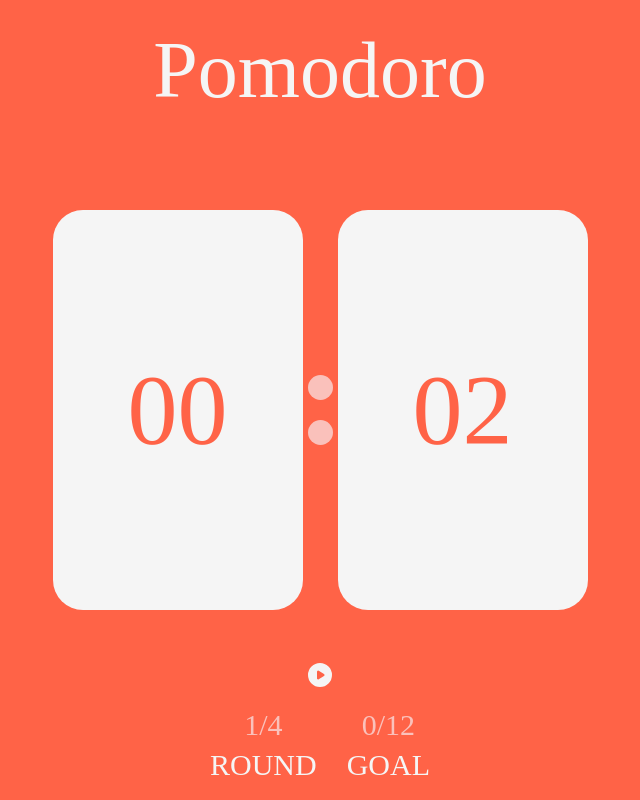
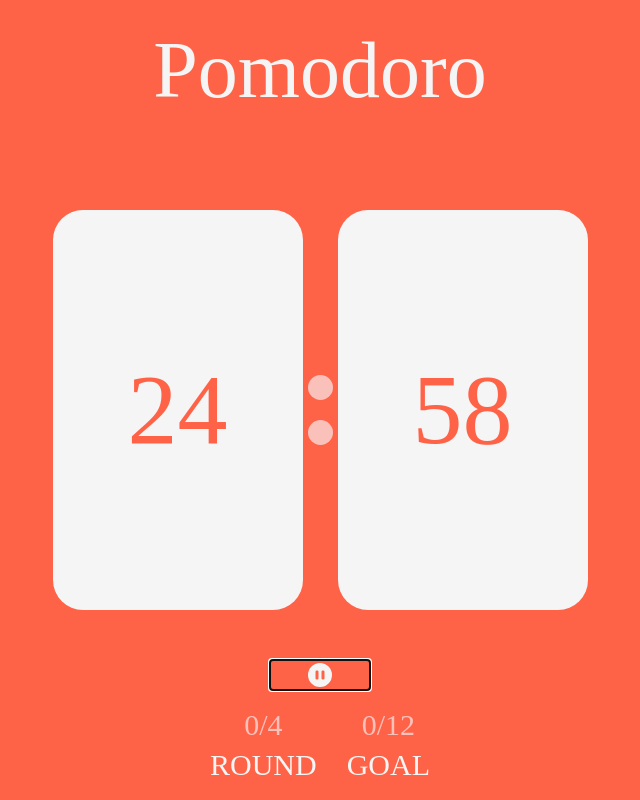
Before and after one commit to JaeHyunLee123/react-challenge-, a React (Create React App) app: page / in a window 1280 px wide. Both pictures are taken after a click on the icon 640 px from the left and 675 px from the top of the page. Shown: the whole page, without its empty margins (320-960 px from the left). Built offline with nearby package versions, Linux system fonts and the light colour scheme.

Commit message:
feat: add button animaition todo: remove fucking border when button has been clicked

```diff
--- a/src/Pomodoro.tsx
+++ b/src/Pomodoro.tsx
@@ -1,10 +1,16 @@
 import { useState, useEffect } from "react";
 import { useRecoilState } from "recoil";
 import { DEFAULT_TIME, timeAtom } from "./atoms";
+import { motion, useMotionValue, useMotionValueEvent } from "framer-motion";
 import styled from "styled-components";
 
 const TOTAL_ROUND = 4;
 const TOTAL_GOAL = 12;
+
+const PLAY_SVG_PATH_D =
+  "M2 10a8 8 0 1116 0 8 8 0 01-16 0zm6.39-2.908a.75.75 0 01.766.027l3.5 2.25a.75.75 0 010 1.262l-3.5 2.25A.75.75 0 018 12.25v-4.5a.75.75 0 01.39-.658z";
+const PAUSED_SVG_PATH_D =
+  "M2 10a8 8 0 1116 0 8 8 0 01-16 0zm5-2.25A.75.75 0 017.75 7h.5a.75.75 0 01.75.75v4.5a.75.75 0 01-.75.75h-.5a.75.75 0 01-.75-.75v-4.5zm4 0a.75.75 0 01.75-.75h.5a.75.75 0 01.75.75v4.5a.75.75 0 01-.75.75h-.5a.75.75 0 01-.75-.75v-4.5z";
 
 const FlexColumnWrapper = styled.div`
   display: flex;
@@ -13,7 +19,7 @@ const FlexColumnWrapper = styled.div`
   align-items: center;
 `;
 
-const FlexRowWrapper = styled.div`
+const FlexRowWrapper = styled(motion.div)`
   display: flex;
   flex-direction: row;
   justify-content: center;
@@ -74,9 +80,10 @@ const RoundAndGoal = styled(FlexColumnWrapper)`
   }
 `;
 
-const Svg = styled.svg`
+const Svg = styled(motion.svg)`
   width: 100px;
   height: 100px;
+  border: 0px;
 `;
 
 export default function Pomodoro() {
@@ -85,6 +92,9 @@ export default function Pomodoro() {
   const [round, setRound] = useState(0);
   const [goal, setGoal] = useState(0);
   const [time, setTime] = useRecoilState(timeAtom);
+
+  const getMinutes = (time: number) => Math.floor(time / 60);
+  const getSeconds = (time: number) => time % 60;
 
   const toggleTimer = () => {
     if (isPaused) {
@@ -126,9 +136,6 @@ export default function Pomodoro() {
     }
   }, [goal]);
 
-  const getMinutes = (time: number) => Math.floor(time / 60);
-  const getSeconds = (time: number) => time % 60;
-
   return (
     <WholeWrapper>
       <Title>Pomodoro</Title>
@@ -145,35 +152,23 @@ export default function Pomodoro() {
         </Time>
       </TimeWrapper>
 
-      {isPaused ? (
       <Svg
         onClick={toggleTimer}
+        whileHover={{
+          scale: 1.2,
+        }}
+        whileTap={{ scale: 0.9 }}
         fill="currentColor"
         viewBox="0 0 20 20"
         xmlns="http://www.w3.org/2000/svg"
         aria-hidden="true"
       >
-          <path
-            clip-rule="evenodd"
-            fill-rule="evenodd"
-            d="M2 10a8 8 0 1116 0 8 8 0 01-16 0zm6.39-2.908a.75.75 0 01.766.027l3.5 2.25a.75.75 0 010 1.262l-3.5 2.25A.75.75 0 018 12.25v-4.5a.75.75 0 01.39-.658z"
-          ></path>
+        <motion.path
+          clipRule="evenodd"
+          fillRule="evenodd"
+          d={isPaused ? PLAY_SVG_PATH_D : PAUSED_SVG_PATH_D}
+        ></motion.path>
       </Svg>
-      ) : (
-        <Svg
-          onClick={toggleTimer}
-          fill="currentColor"
-          viewBox="0 0 20 20"
-          xmlns="http://www.w3.org/2000/svg"
-          aria-hidden="true"
-        >
-          <path
-            clip-rule="evenodd"
-            fill-rule="evenodd"
-            d="M2 10a8 8 0 1116 0 8 8 0 01-16 0zm5-2.25A.75.75 0 017.75 7h.5a.75.75 0 01.75.75v4.5a.75.75 0 01-.75.75h-.5a.75.75 0 01-.75-.75v-4.5zm4 0a.75.75 0 01.75-.75h.5a.75.75 0 01.75.75v4.5a.75.75 0 01-.75.75h-.5a.75.75 0 01-.75-.75v-4.5z"
-          ></path>
-        </Svg>
-      )}
 
       <FlexRowWrapper>
         <RoundAndGoal>
--- a/src/atoms.ts
+++ b/src/atoms.ts
@@ -1,6 +1,6 @@
 import { atom } from "recoil";
 
-export const DEFAULT_TIME = 2;
+export const DEFAULT_TIME = 25 * 60;
 
 export const timeAtom = atom({
   key: "pomodorotime",
```
Lines whose indentation alone changed are shown as unchanged.
